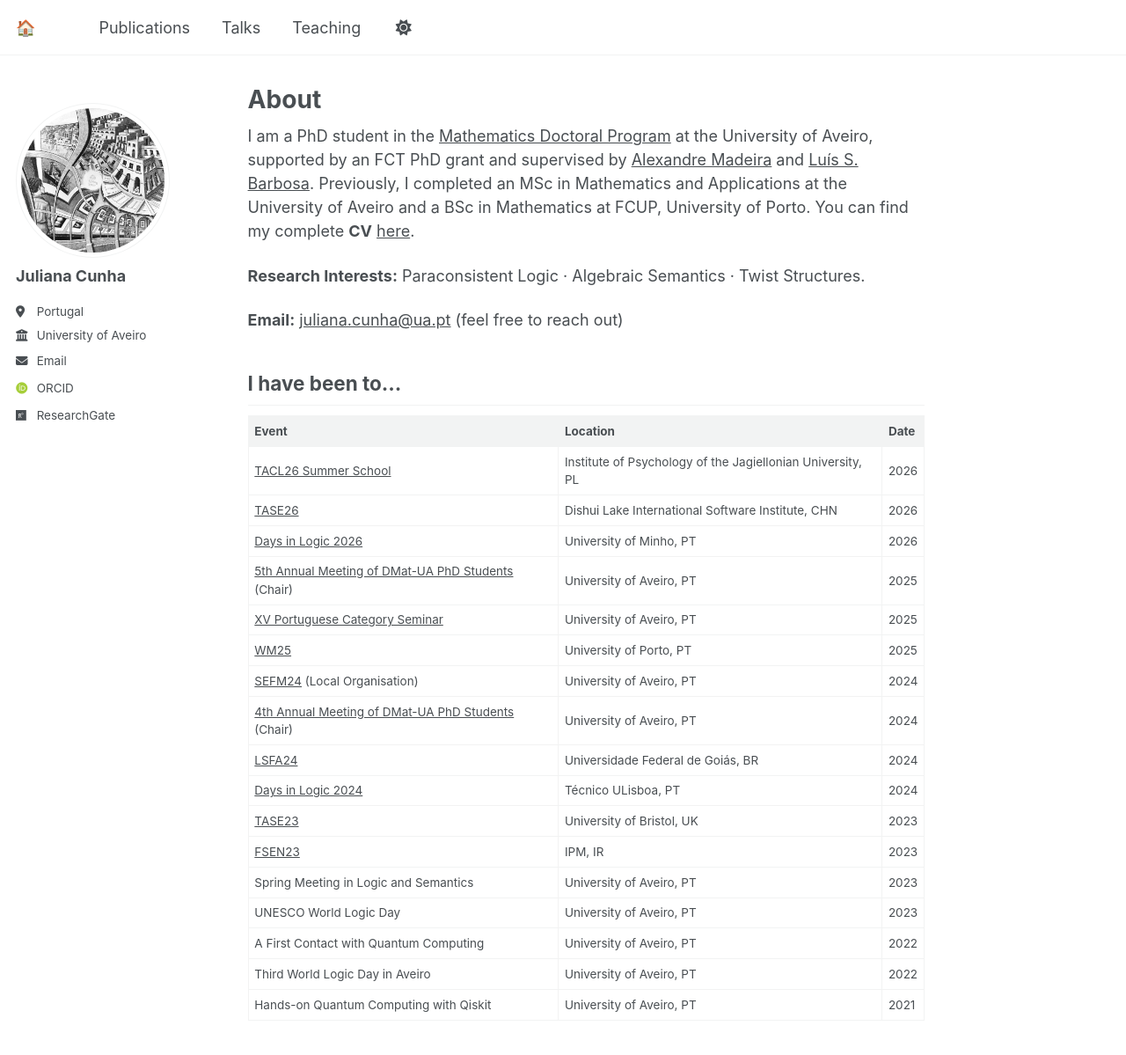
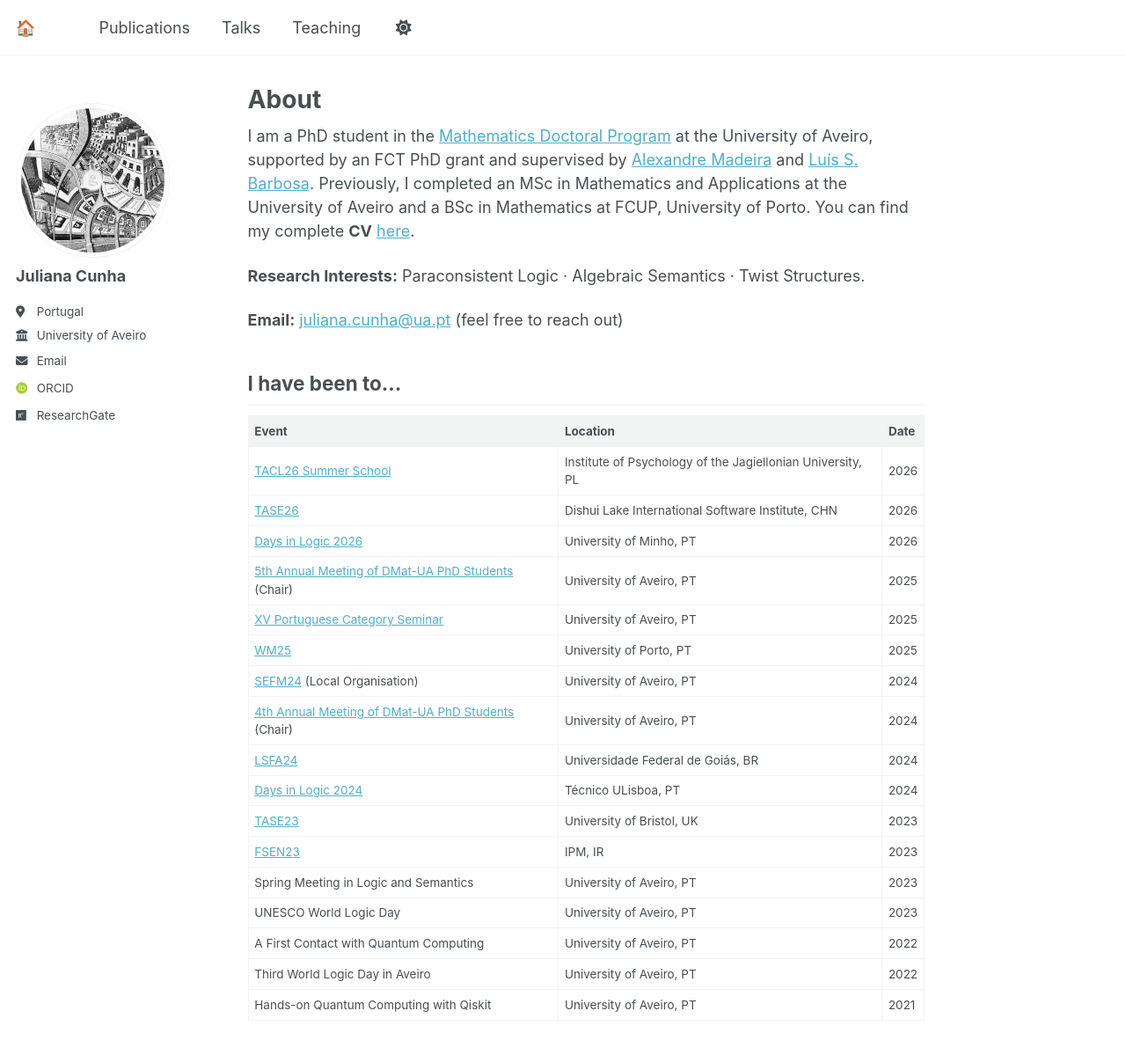
Before and after one commit to juliana-cunha/juliana-cunha.github.io, a Jekyll site: the page built from _pages/about.md, in a window 1280 px wide and 1400 px high. Shown: the top 1199 px of the window at 88% size. Built offline with Jekyll 4.4.1, drawn with Linux system fonts in a browser that asks for light colours; some web fonts are replaced; a script that is not in the unit is left out.

Commit message:
Update main.scss

```diff
--- a/assets/css/main.scss
+++ b/assets/css/main.scss
@@ -41,22 +41,3 @@
     "vendor/font-awesome/solid",
     "vendor/font-awesome/brands"
 ;
-
-/* Target links only within the main content/about area */
-.page__content a,
-.archive a,
-article a {
-  color: inherit !important;
-  text-decoration: underline !important;
-}
-
-/* Ensure hover states remain consistent */
-.page__content a:hover,
-.archive a:hover,
-article a:hover {
-  color: inherit !important;
-  text-decoration: underline !important;
-}
-#main a:hover {
-  color: #065c66; /* Slightly darker shade when hovering */
-}
```
